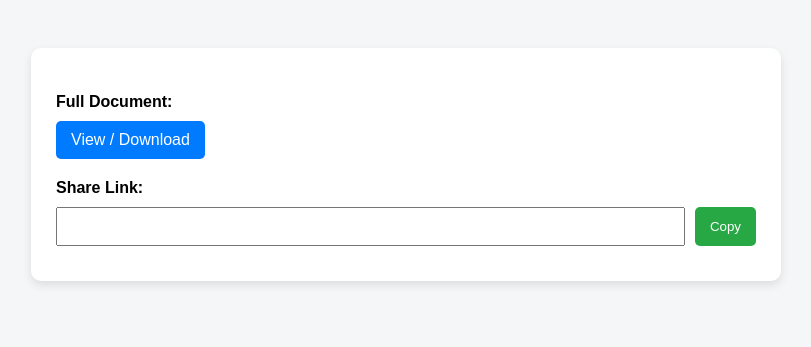
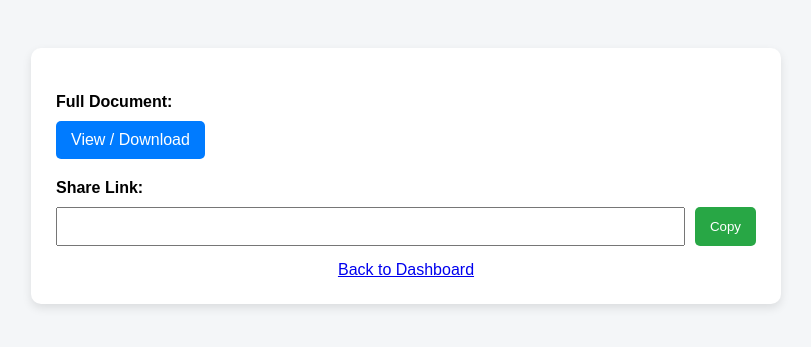
Before and after one commit to AmeliaYeah/compsec_project, a Python web app: template templates/document.html in a window 1280 px wide. Shown: the top 347 px of the page, without its empty margins (234-1045 px from the left). Run offline with Jinja, Linux system fonts and the light colour scheme; the template is opened without the code that fills it, so the values that code supplies are empty.

Commit message:
dashboard link

```diff
--- a/templates/document.html
+++ b/templates/document.html
@@ -61,6 +61,11 @@
             margin-top: 10px;
             color: green;
         }
+
+        .link {
+            text-align: center;
+            margin-top: 15px;
+        }
     </style>
 
     <script>
@@ -100,6 +105,10 @@
         </div>
         <div id="copyMessage" class="message"></div>
     </div>
+
+    <div class="link">
+        <a href="/dashboard">Back to Dashboard</a>
+    </div>
 </div>
 
 </body>
```
